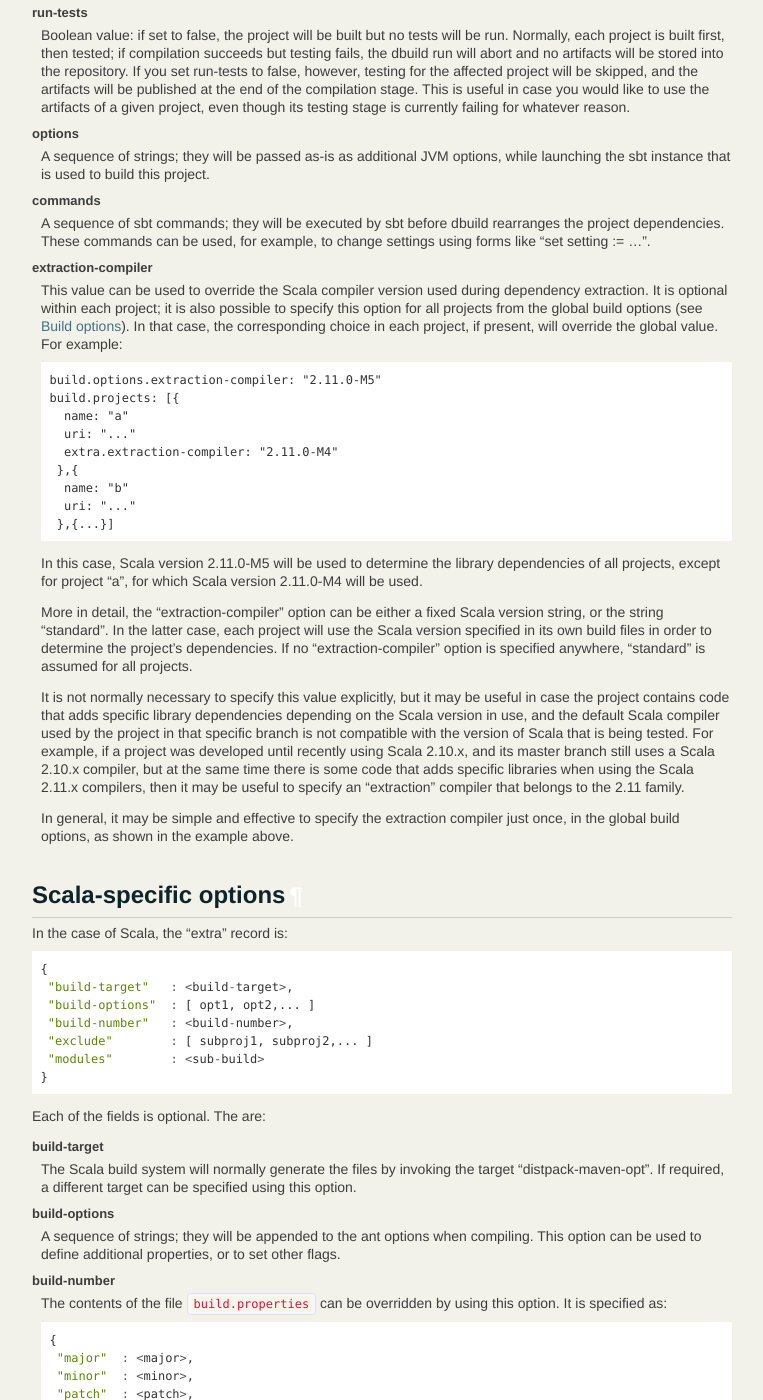
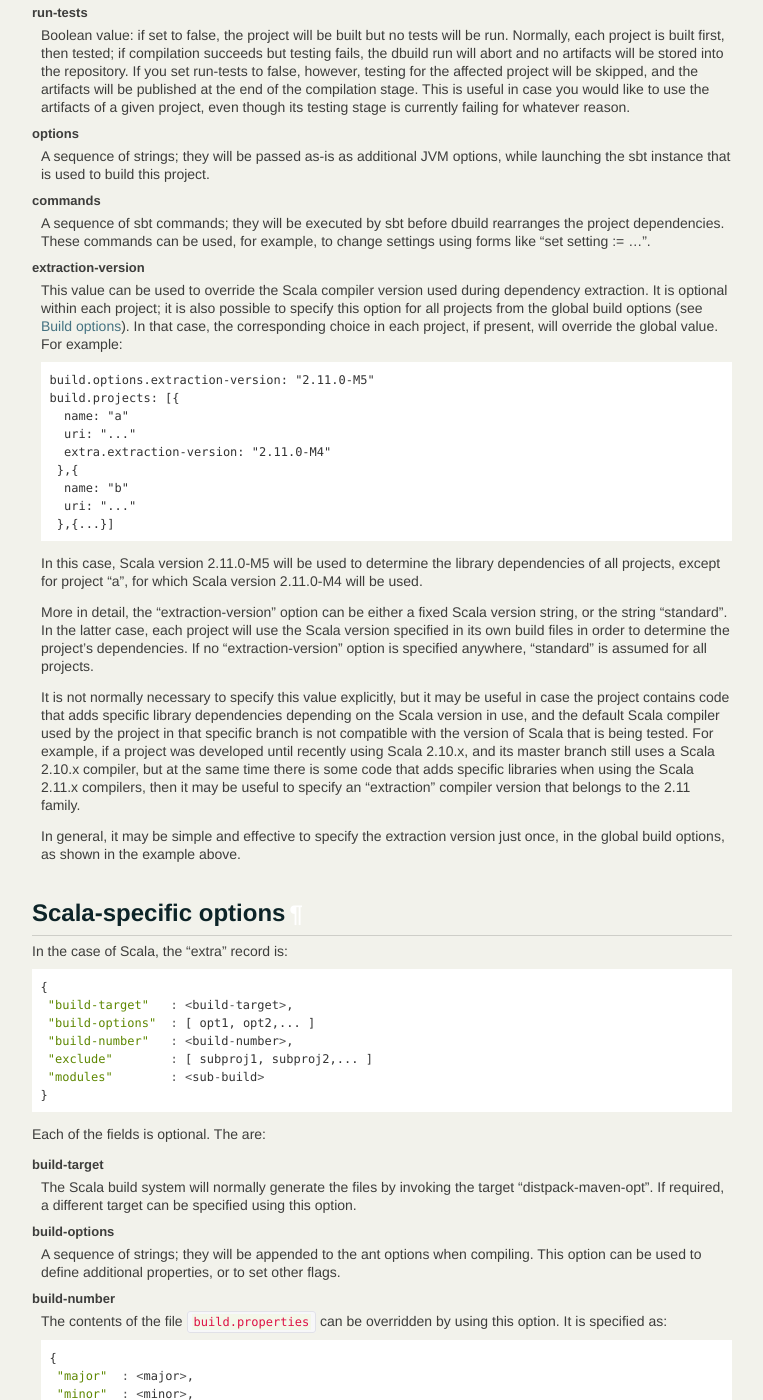
Before and after one commit to lightbend-labs/dbuild, a Sphinx documentation site: the page built from docs/src/sphinx/dbuild.rst, in a window 1280 px wide and 1400 px high, scrolled down 4135 px. Shown: the whole window, without its empty margins (138-901 px from the left). Built offline with Sphinx 7.4.7, drawn with Linux system fonts in a browser that asks for light colours; some of the changed text lies outside the part shown.

Commit message:
Change "extraction-compiler" to "extraction-version", adapt docs

```diff
--- a/docs/src/sphinx/dbuild.rst
+++ b/docs/src/sphinx/dbuild.rst
@@ -223,7 +223,7 @@ In this case the "extra" argument is a record with the following content:
     "run-tests"           : <run-tests>
     "options"             : [ opt1, opt2,... ]
     "commands"            : [ cmd1, cmd2,... ]
-    "extraction-compiler" : <compiler-option>
+    "extraction-version"  : <compiler-version-string>
    }
 
 Each of these fields is optional; their meaning is:
@@ -278,7 +278,7 @@ commands
   the project dependencies. These commands can be used, for example, to change settings
   using forms like "set setting := ...".
 
-extraction-compiler
+extraction-version
   This value can be used to override the Scala compiler version used during dependency
   extraction. It is optional within each project; it is also possible to specify this
   option for all projects from the global build options (see :doc:`buildOptions`). In
@@ -287,11 +287,11 @@ extraction-compiler
 
   .. code-block:: text
 
-    build.options.extraction-compiler: "2.11.0-M5"
+    build.options.extraction-version: "2.11.0-M5"
     build.projects: [{
       name: "a"
       uri: "..."
-      extra.extraction-compiler: "2.11.0-M4"
+      extra.extraction-version: "2.11.0-M4"
      },{
       name: "b"
       uri: "..."
@@ -301,10 +301,10 @@ extraction-compiler
   dependencies of all projects, except for project "a", for which Scala version
   2.11.0-M4 will be used.
 
-  More in detail, the "extraction-compiler" option
+  More in detail, the "extraction-version" option
   can be either a fixed Scala version string, or the string "standard". In the
   latter case, each project will use the Scala version specified in its own build
-  files in order to determine the project's dependencies. If no "extraction-compiler"
+  files in order to determine the project's dependencies. If no "extraction-version"
   option is specified anywhere, "standard" is assumed for all projects.
 
   It is not normally necessary to specify this value explicitly,
@@ -315,11 +315,11 @@ extraction-compiler
   was developed until recently using Scala 2.10.x, and its master branch still
   uses a Scala 2.10.x compiler, but at the same time there is some code that
   adds specific libraries when using the Scala 2.11.x compilers, then it may
-  be useful to specify an "extraction" compiler that belongs to the 2.11
+  be useful to specify an "extraction" compiler version that belongs to the 2.11
   family.
 
   In general, it may be simple and effective to specify the extraction
-  compiler just once, in the global build options, as shown in the example
+  version just once, in the global build options, as shown in the example
   above.
 
 Scala-specific options
```
Also changed, not shown: docs/src/sphinx/buildOptions.rst (+4 -4 lines), 3 other files.
